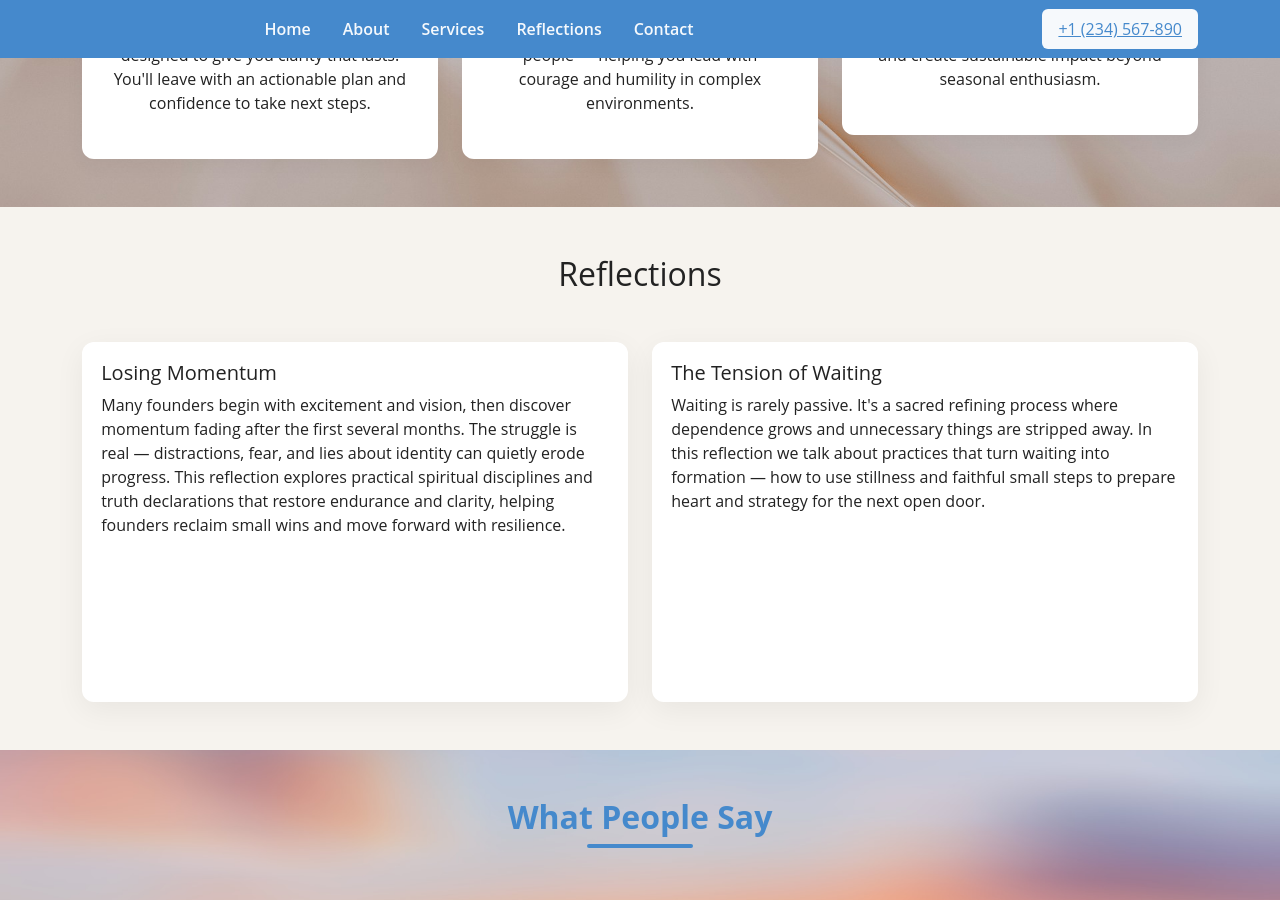
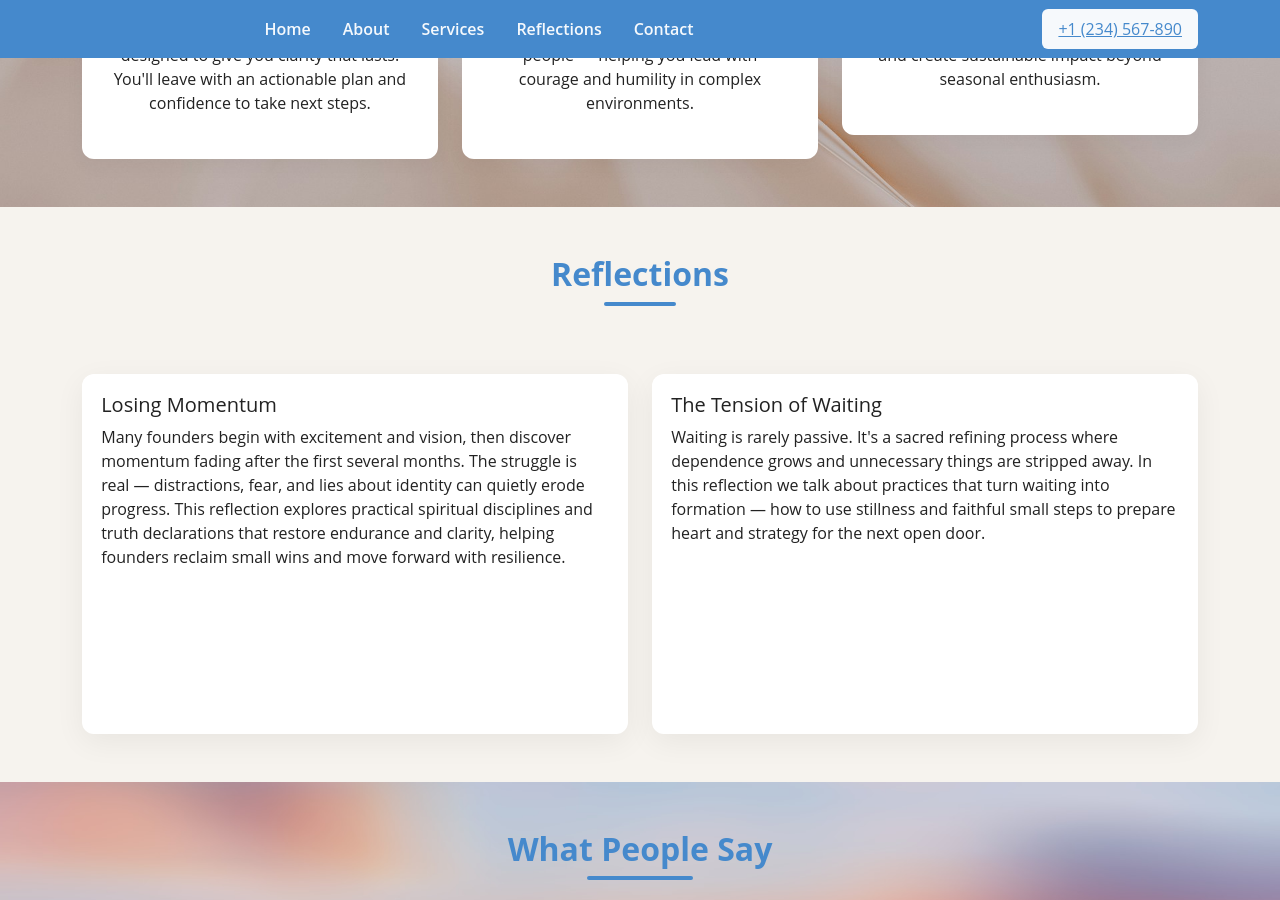
Before and after one commit to digitalsparkhq/thesolutionsource-demo, a Jekyll site: the page built from index.md, in a window 1280 px wide and 900 px high, scrolled down 1727 px. Built offline with Jekyll 4.4.1, drawn with Linux system fonts in a browser that asks for light colours.

Commit message:
Update index.md

```diff
--- a/index.md
+++ b/index.md
@@ -54,7 +54,7 @@ subtitle: "Cultivating Your Calling — aligning identity, purpose and professio
 <section id="reflections" class="py-5">
   <div class="container">
     <div class="text-center">
-      <h2>Reflections</h2>
+      <h2 class="section-title text-center">Reflections</h2>
     </div>
 
     <div class="row mt-4 g-4">
```
